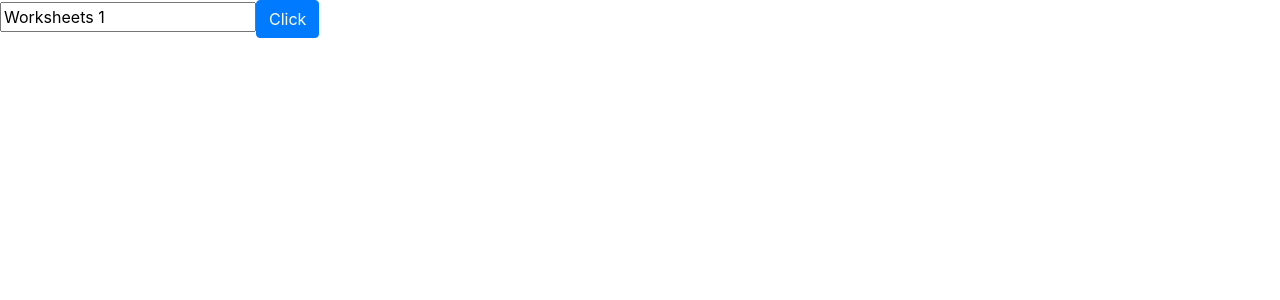
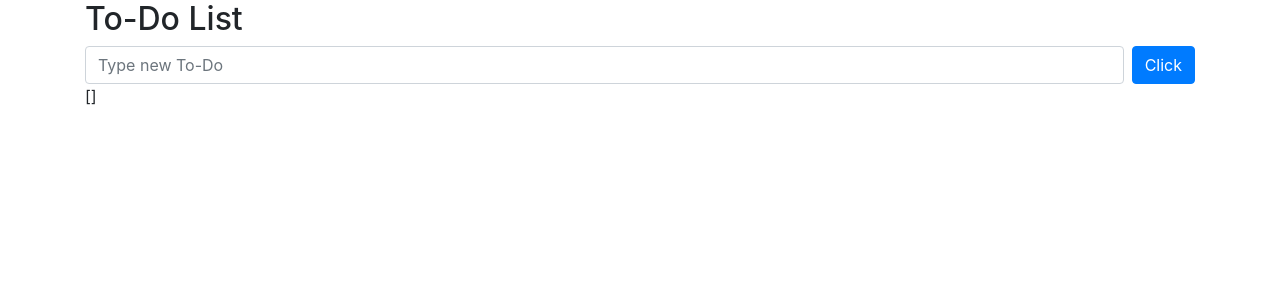
Before and after one commit to DeveloperJo/vue3-project, a Vue app: page / in a window 1280 px wide. Shown: the top 300 px of the page. Built offline with nearby package versions, Linux system fonts and the light colour scheme.

Commit message:
To-Do 리스트 만들기 1 - input 입력 전송

```diff
--- a/src/App.vue
+++ b/src/App.vue
@@ -1,7 +1,20 @@
 <template>
-	<div>
-		<input type="text" v-model="name" />
-		<button class="btn btn-primary" @click="onSubmit">Click</button>
+	<div class="container">
+		<h2>To-Do List</h2>
+		<form class="d-flex" @submit.prevent="onSubmit">
+			<div class="flex-grow-1 mr-2">
+				<input
+					class="form-control"
+					type="text"
+					v-model="todo"
+					placeholder="Type new To-Do"
+				/>
+			</div>
+			<div>
+				<button type="submit" class="btn btn-primary">Click</button>
+			</div>
+		</form>
+		{{ todos }}
 	</div>
 </template>
 
@@ -10,14 +23,20 @@ import { ref } from 'vue';
 
 export default {
 	setup() {
-		const name = ref('Worksheets 1'); // ref는 string, int, object, list 모든 타입을 사용할 수 있다. 값을 치환할 때는 value를 이용해야 한다.
+		const todo = ref(''); // ref는 string, int, object, list 모든 타입을 사용할 수 있다. 값을 치환할 때는 value를 이용해야 한다.
+		const todos = ref([]);
 
 		const onSubmit = () => {
-			console.log(name.value);
+			console.log(todo.value);
+			todos.value.push({
+				id: Date.now(),
+				subject: todo.value,
+			});
 		};
 
 		return {
-			name,
+			todo,
+			todos,
 			onSubmit,
 		};
 	},
```
